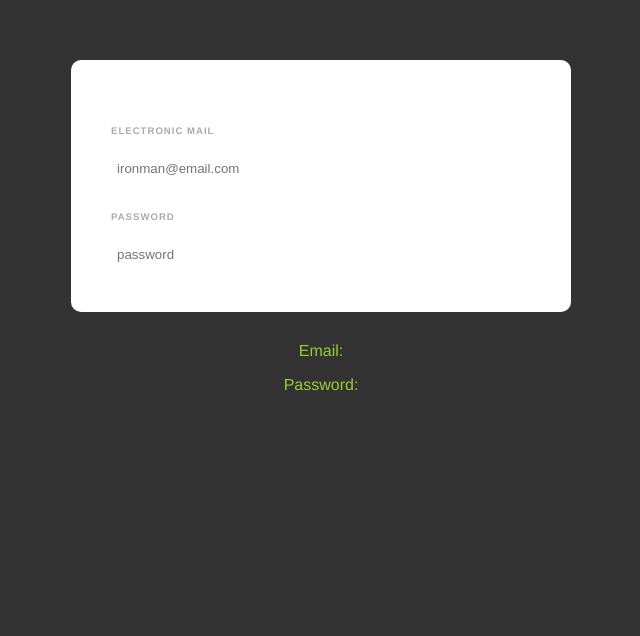
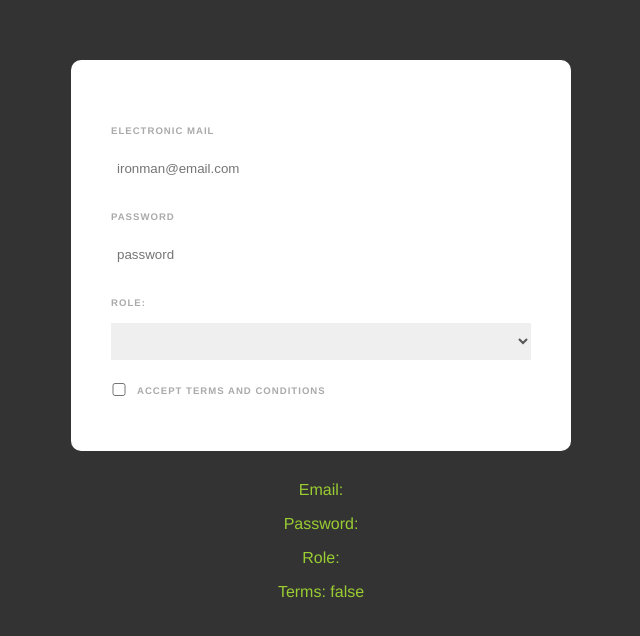
Before and after one commit to anthonygilbertt/vue-form, a Vue app: page / in a window 1280 px wide. Shown: the top 636 px of the page, without its empty margins (319-959 px from the left). Built offline with nearby package versions, Linux system fonts and the light colour scheme.

Commit message:
Added select fields to form

```diff
--- a/src/components/SignupForm.vue
+++ b/src/components/SignupForm.vue
@@ -5,9 +5,47 @@
 
   <label for="password">password</label>
   <input type="password" required placeholder="password" v-model="password">
+
+  <label for="">Role:</label>
+  <select v-model="role">
+    <option value="Web developer">Web Developer</option>
+    <option value="Web Designer">Web Designer</option>
+  </select>
+
+  <div class="terms">
+    <input type="checkbox" required v-model="terms">
+    <label for="">Accept terms and conditions</label>
+  </div>
+
+
+<!--
+<div>
+    <input type="checkbox" value="luigi" v-model="names">
+    <label >Luigi</label>
+</div>
+<div>
+    <input type="checkbox" value="yoshi" v-model="names">
+    <label >Yoshi</label>
+</div>
+<div>
+    <input type="checkbox" value="mario" v-model="names">
+    <label >Mario</label>
+</div>
+-->
+
+
   </form>
+
+
+
+
   <p>Email: {{ email }}</p>
   <p>Password: {{ password }}</p>
+  <p>Role: {{ role }}</p>
+  <p>Terms: {{ terms }}</p>
+<!--
+  <p>Names: {{ names }}</p>
+-->
 </template>
 
 <script>
@@ -15,7 +53,10 @@ export default {
     data() {
         return {
             email: '',
-            password: ''
+            password: '',
+            role: '',
+            terms: false,
+            // names: []
         }
     }
 }
@@ -39,7 +80,7 @@ label {
     letter-spacing: 1px;
     font-weight: bold;
 }
-input {
+input, select {
     display: block;
     padding: 10px 6px;
     width: 100%;
@@ -51,5 +92,12 @@ input {
 p {
     color: yellowgreen;
 }
+input[type="checkbox"] {
+    display: inline-block;
+    width: 16px;
+    margin: 0 10px 0 0;
+    position: relative;
+    top: 2px;
+}
 
 </style>
```
